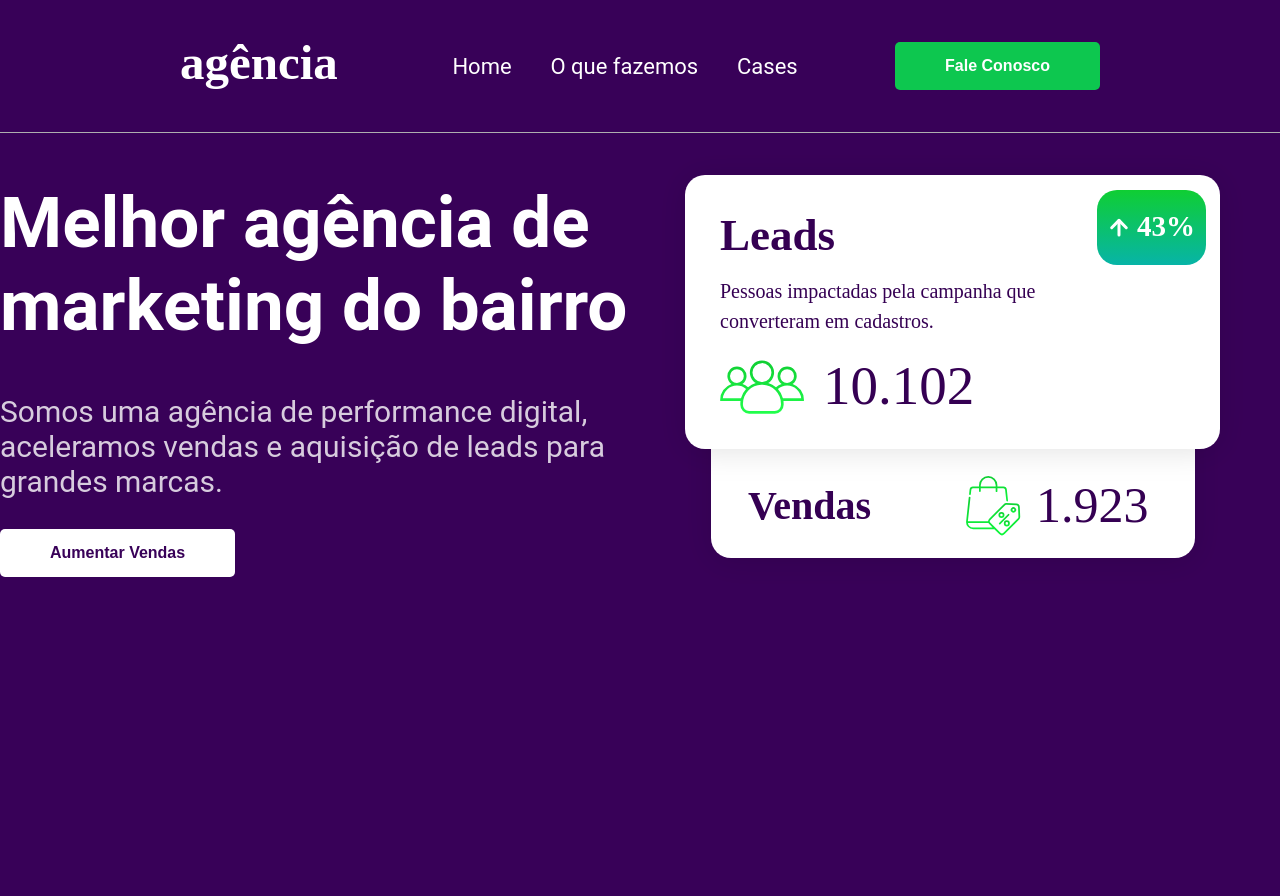
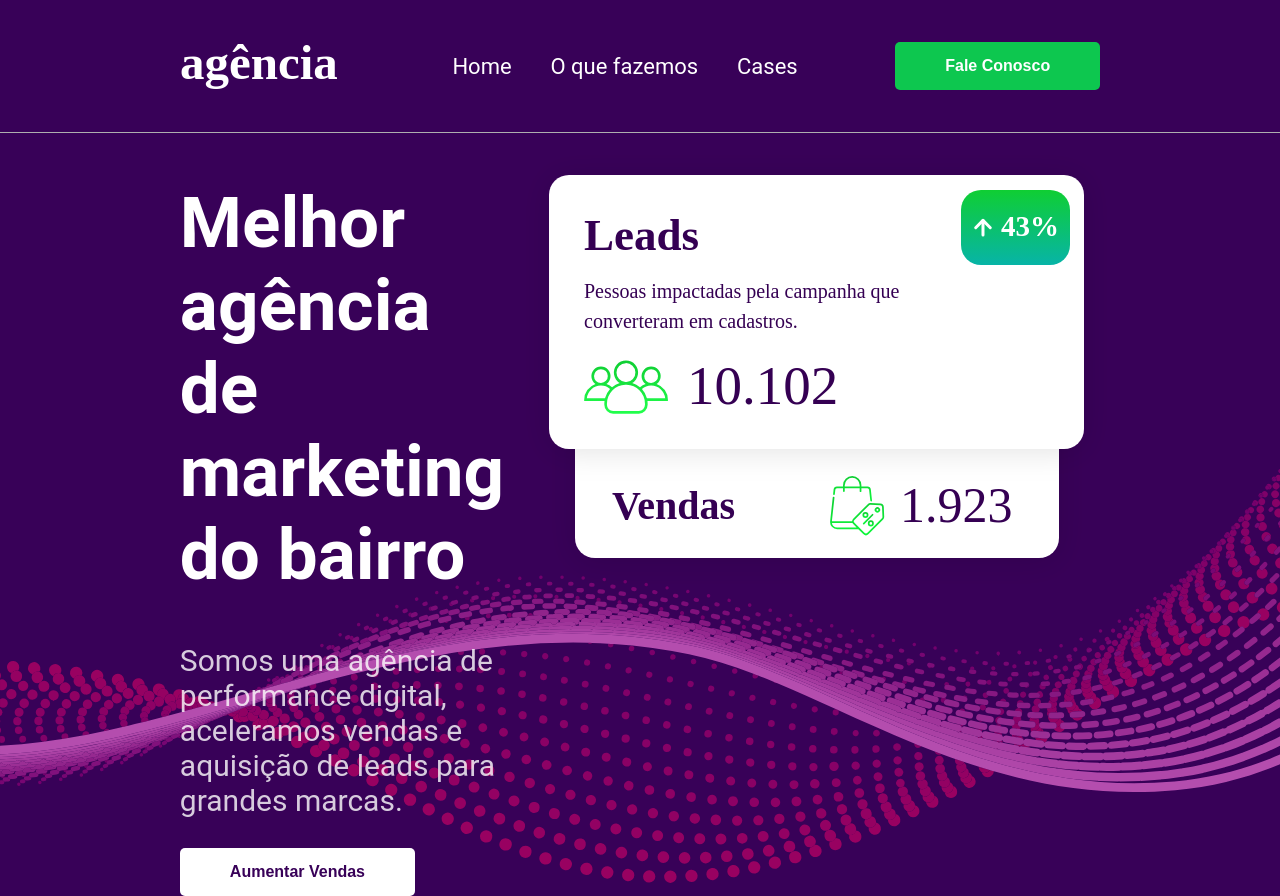
Before and after one commit to jeanramalho/landingpage, a Next.js app: page / in a window 1280 px wide. Before the commit the page ends 800 px from the top, so only its background shows below. Built offline with nearby package versions, Linux system fonts and the light colour scheme.

Commit message:
Iserindo imagens na home

```diff
--- a/components/header/header.module.scss
+++ b/components/header/header.module.scss
@@ -1,8 +1,11 @@
 @import "/styles/mixins/colors.scss";
+@import "/styles/mixins/padding.scss";
 
 .container {
+    @include Padding;
     color: $white-color;
-    padding: 34px 180px;
+    padding-top: 34px;
+    padding-bottom: 34px;
     width: 100%;
     background-color: $purple-color;
     border-bottom: 0.5px solid $gray-color;
--- a/components/welcome/welcome.module.scss
+++ b/components/welcome/welcome.module.scss
@@ -1,4 +1,8 @@
+@import "/styles/mixins/padding.scss";
+
 .container {
+    @include Padding;
+    background-image: url("/images/fundoWelcome.svg");
     display: grid;
     grid-template-columns: repeat(2, 1fr);
 }
--- /dev/null
+++ b/styles/mixins/padding.scss
@@ -0,0 +1,3 @@
+@mixin Padding {
+    padding: 0 11.24rem;
+}
```
